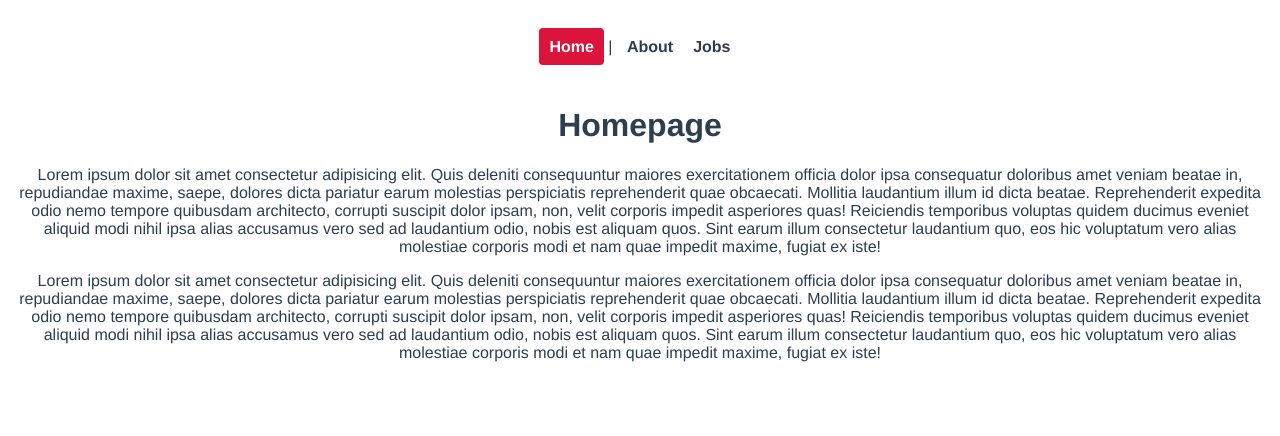
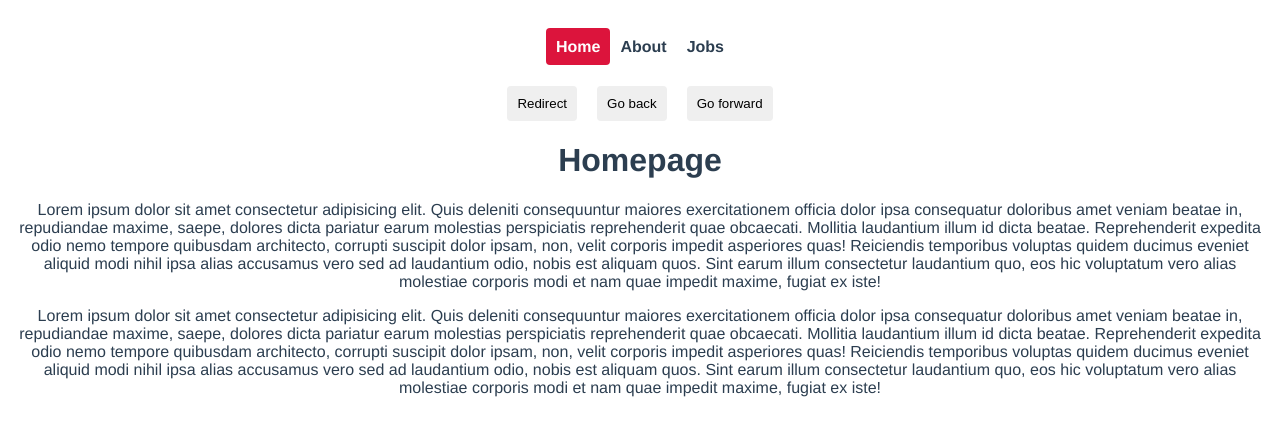
Before and after one commit to victorhigaki/ninja-jobs, a Vue app: page / in a window 1280 px wide. Shown: the top 436 px of the page. Built offline with nearby package versions, Linux system fonts and the light colour scheme.

Commit message:
programmatic navigation, navigate through history

```diff
--- a/src/App.vue
+++ b/src/App.vue
@@ -1,11 +1,33 @@
 <template>
   <nav>
-    <router-link to="/">Home</router-link> |
+    <router-link to="/">Home</router-link>
     <router-link :to="{ name: 'About' }">About</router-link>
     <router-link :to="{ name: 'Jobs' }">Jobs</router-link>
   </nav>
-  <router-view/>
+
+  <button @click="redirect">Redirect</button>
+  <button @click="back">Go back</button>
+  <button @click="forward">Go forward</button>
+
+  <router-view />
 </template>
+
+<script>
+export default {
+  methods: {
+    redirect() {
+      this.$router.push({ name: "Home" });
+    },
+    back() {
+      this.$router.go(-1);
+    },
+    forward() {
+      this.$router.go(1);
+    },
+  },
+};
+</script>
+
 
 <style>
 #app {
@@ -32,4 +54,11 @@
   color: white;
   background: crimson;
 }
+
+button {
+  margin: 0 10px;
+  padding: 10px;
+  border: none;
+  border-radius: 4px;
+}
 </style>
```
